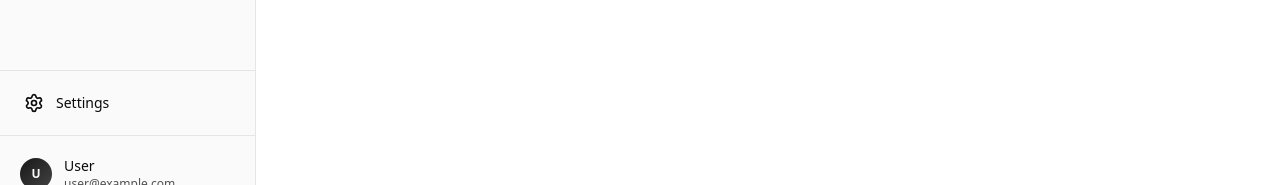
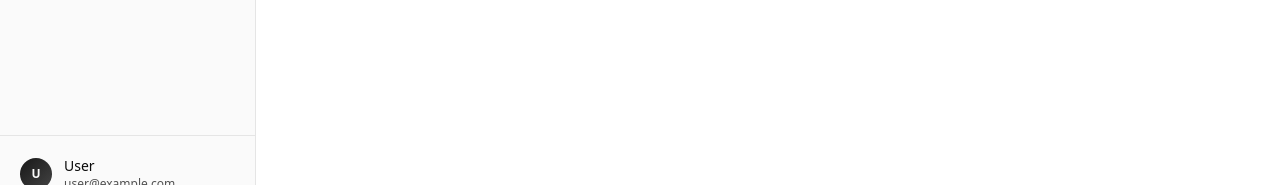
Before and after one commit to sujianqingfeng/next-vid-genius-hub, a Next.js app: page / in a window 1280 px wide. Shown: the part 588-773 px from the top of the page. Built offline with nearby package versions, Linux system fonts and the light colour scheme.

Commit message:
fix: hide empty settings menu

```diff
--- a/components/sidebar.tsx
+++ b/components/sidebar.tsx
@@ -6,7 +6,6 @@ import {
 	Download,
 	FileVideo,
 	ListVideo,
-	Settings,
 	Globe,
 } from 'lucide-react'
 import Link from 'next/link'
@@ -51,14 +50,9 @@ const menuItems = [
 	},
 ]
 
-const bottomMenuItems = [
-	{
-		title: 'Settings',
-		href: '/settings',
-		icon: Settings,
-		description: 'App configuration',
-	},
-]
+type MenuItem = (typeof menuItems)[number]
+
+const bottomMenuItems: MenuItem[] = []
 
 export function Sidebar({ className, defaultCollapsed = false }: SidebarProps) {
 	const [collapsed, setCollapsed] = React.useState(defaultCollapsed)
@@ -78,7 +72,7 @@ export function Sidebar({ className, defaultCollapsed = false }: SidebarProps) {
 		return best
 	}, [pathname])
 
-	const renderMenuItem = (item: (typeof menuItems)[0], isActive: boolean) => (
+	const renderMenuItem = (item: MenuItem, isActive: boolean) => (
 		<Link
 			key={item.href}
 			href={item.href}
@@ -107,7 +101,7 @@ export function Sidebar({ className, defaultCollapsed = false }: SidebarProps) {
 		</Link>
 	)
 
-	const renderMenuSection = (items: Array<(typeof menuItems)[0]>) =>
+	const renderMenuSection = (items: MenuItem[]) =>
 		items.map((item) => {
 			const isActive = item.href === activeHref
 			return collapsed ? (
@@ -176,9 +170,11 @@ export function Sidebar({ className, defaultCollapsed = false }: SidebarProps) {
 				</nav>
 
 				{/* Bottom Navigation */}
-				<nav className="space-y-1 p-3 border-t border-sidebar-border">
-					{renderMenuSection(bottomMenuItems)}
-				</nav>
+				{bottomMenuItems.length > 0 && (
+					<nav className="space-y-1 p-3 border-t border-sidebar-border">
+						{renderMenuSection(bottomMenuItems)}
+					</nav>
+				)}
 
 				{/* Footer */}
 				<div className="border-t border-sidebar-border p-3">
```
